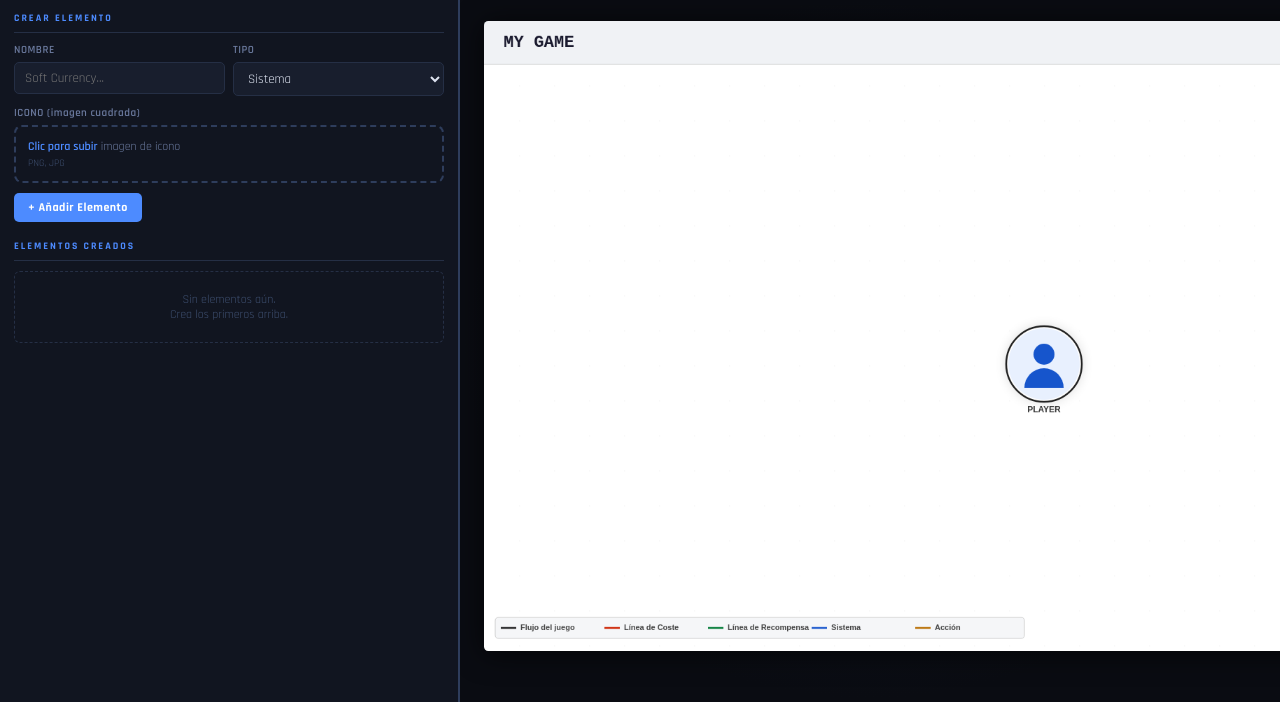
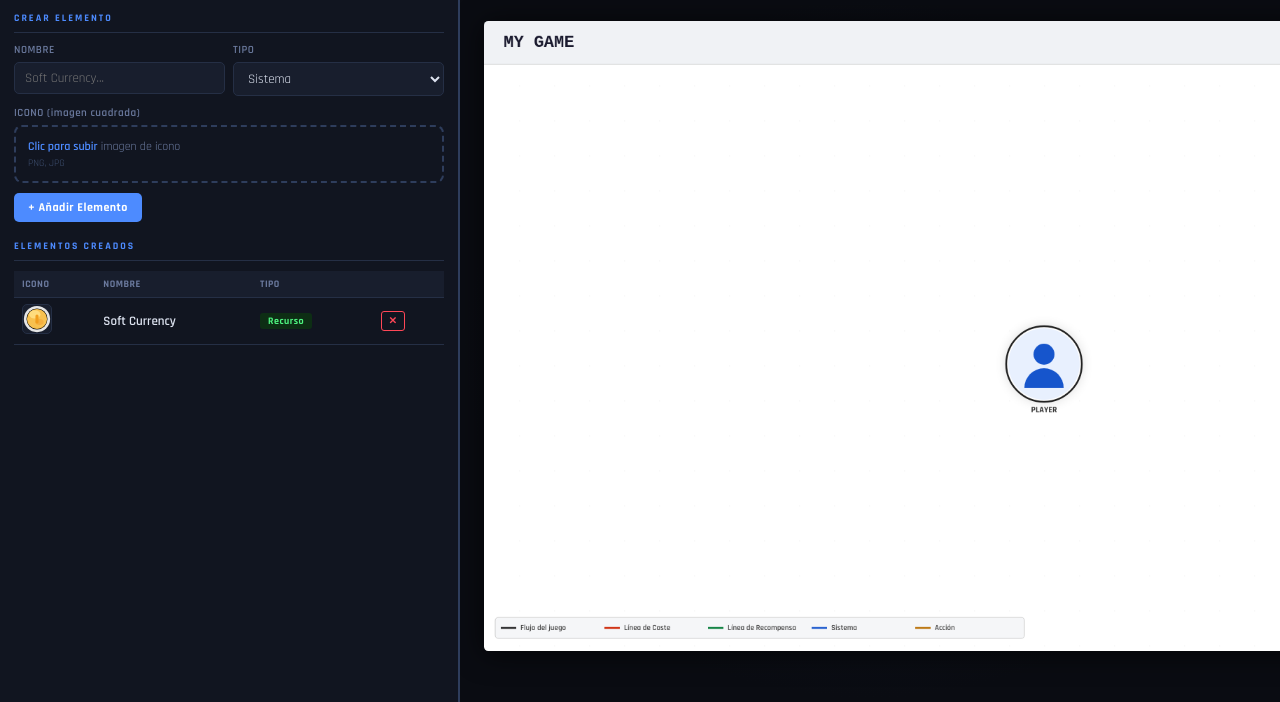
Before and after one commit to AleixRisco/GameLoop, a plain HTML site: page index.html in a window 1280 px wide. Shown: the part 98-800 px from the top of the page. Drawn offline with Linux system fonts and the light colour scheme.

Commit message:
Cargar elementos por defecto desde data/elements.json

```diff
--- /dev/null
+++ b/data/elements.json
@@ -0,0 +1,7 @@
+[
+  {
+    "name": "Soft Currency",
+    "icon": "./images/soft-currency.svg",
+    "type": "resource"
+  }
+]
--- a/index.html
+++ b/index.html
@@ -230,6 +230,46 @@ let loopRows=ROW_CONFIGS.map((_,i)=>({index:i,enabled:false,systemId:null,costId
 const TYPE_LABELS={system:'Sistema',resource:'Recurso',action:'Acción'};
 const TYPE_BADGES={system:'t-system',resource:'t-resource',action:'t-action'};
 
+function getElementIconSrc(elem){
+  return elem.iconData||elem.iconPath||'';
+}
+
+function createElementImage(src){
+  if(!src) return null;
+  const img=new Image();
+  img.src=src;
+  return img;
+}
+
+async function loadDefaultElements(){
+  try{
+    const res=await fetch('./data/elements.json');
+    if(!res.ok) throw new Error(`HTTP ${res.status}`);
+    const defaults=await res.json();
+    if(!Array.isArray(defaults)) throw new Error('Formato inválido: se esperaba un array');
+
+    defaults.forEach(item=>{
+      if(!item||typeof item!=='object') return;
+      const name=typeof item.name==='string'?item.name.trim():'';
+      const type=typeof item.type==='string'?item.type:'';
+      if(!name||!TYPE_LABELS[type]) return;
+
+      const iconPath=typeof item.icon==='string'&&item.icon.trim()?item.icon.trim():null;
+      const elem={
+        id:nextId++,
+        name,
+        type,
+        iconPath,
+        iconData:null,
+        imgObj:createElementImage(iconPath)
+      };
+      elements.push(elem);
+    });
+  }catch(err){
+    console.warn('No se pudieron cargar los elementos por defecto:',err);
+  }
+}
+
 function previewIcon(e){
   const f=e.target.files[0]; if(!f) return;
   const r=new FileReader();
@@ -245,8 +285,7 @@ function addElement(){
   const name=document.getElementById('newName').value.trim();
   const type=document.getElementById('newType').value;
   if(!name){alert('Introduce un nombre'); return;}
-  const elem={id:nextId++,name,type,iconData:currentIconData,imgObj:null};
-  if(currentIconData){const img=new Image(); img.src=currentIconData; elem.imgObj=img;}
+  const elem={id:nextId++,name,type,iconPath:null,iconData:currentIconData,imgObj:createElementImage(currentIconData)};
   elements.push(elem);
   currentIconData=null;
   document.getElementById('newName').value='';
@@ -274,7 +313,7 @@ function renderElementsTable(){
   c.innerHTML=`<table class="elem-table">
     <tr><th>Icono</th><th>Nombre</th><th>Tipo</th><th></th></tr>
     ${elements.map(e=>`<tr>
-      <td>${e.iconData?`<img class="elem-thumb" src="${e.iconData}">`:'<div class="elem-thumb-ph">?</div>'}</td>
+      <td>${getElementIconSrc(e)?`<img class="elem-thumb" src="${getElementIconSrc(e)}">`:'<div class="elem-thumb-ph">?</div>'}</td>
       <td style="font-weight:600;font-size:13px">${e.name}</td>
       <td><span class="type-badge ${TYPE_BADGES[e.type]}">${TYPE_LABELS[e.type]}</span></td>
       <td><button class="btn-danger" onclick="removeElement(${e.id})">✕</button></td>
@@ -318,7 +357,7 @@ function renderLoopRows(){
 function ssHtml(ri,field,selId,type){
   const el=selId?getElem(selId):null;
   return `<div class="single-sel" onclick="openSingle(event,${ri},'${field}','${type}')">
-    ${el?`${el.iconData?`<img class="ss-icon" src="${el.iconData}">`:''}
+    ${el?`${getElementIconSrc(el)?`<img class="ss-icon" src="${getElementIconSrc(el)}">`:''}
       <span class="ss-name">${el.name}</span>
       <span class="ss-clear" onclick="event.stopPropagation();clearSS(${ri},'${field}')">✕</span>`
     :`<span class="ss-ph">Seleccionar...</span>`}
@@ -330,7 +369,7 @@ function msHtml(ri,field,ids,type){
   return `<div class="multi-sel">
     <div class="multi-tags">
       ${elems.map(e=>`<div class="m-tag">
-        ${e.iconData?`<img src="${e.iconData}">`:''}
+        ${getElementIconSrc(e)?`<img src="${getElementIconSrc(e)}">`:''}
         <span>${e.name}</span>
         <span class="rm" onclick="removeMs(${ri},'${field}',${e.id})">✕</span>
       </div>`).join('')}
@@ -351,7 +390,7 @@ function openSingle(event,ri,f,type){
   const rect=event.currentTarget.getBoundingClientRect();
   pp.innerHTML=`${!filtered.length?`<div class="dp-empty">Sin ${TYPE_LABELS[type]}</div>`:''}
     ${filtered.map(e=>`<div class="dp-item" onclick="setSS(${ri},'${f}',${e.id})">
-      ${e.iconData?`<img src="${e.iconData}">`:'<div class="dp-ph">?</div>'}
+      ${getElementIconSrc(e)?`<img src="${getElementIconSrc(e)}">`:'<div class="dp-ph">?</div>'}
       <span>${e.name}</span></div>`).join('')}
     <div class="dp-remove" onclick="clearSS(${ri},'${f}');closeDD()">✕ Limpiar</div>`;
   posDD(pp,rect);
@@ -365,7 +404,7 @@ function openMulti(event,ri,f,type){
   const rect=event.currentTarget.getBoundingClientRect();
   pp.innerHTML=`${!avail.length?`<div class="dp-empty">No hay más ${TYPE_LABELS[type]}</div>`:''}
     ${avail.map(e=>`<div class="dp-item" onclick="addMs(${ri},'${f}',${e.id})">
-      ${e.iconData?`<img src="${e.iconData}">`:'<div class="dp-ph">?</div>'}
+      ${getElementIconSrc(e)?`<img src="${getElementIconSrc(e)}">`:'<div class="dp-ph">?</div>'}
       <span>${e.name}</span></div>`).join('')}`;
   posDD(pp,rect);
 }
@@ -690,9 +729,13 @@ function downloadCanvas(){
 }
 
 // ==================== INIT ====================
-renderLoopRows();
-renderCanvas();
-applyScale();
+(async function init(){
+  await loadDefaultElements();
+  renderElementsTable();
+  renderLoopRows();
+  renderCanvas();
+  applyScale();
+})();
 </script>
 </body>
 </html>
```
Also changed, not shown: images/soft-currency.svg (added).
